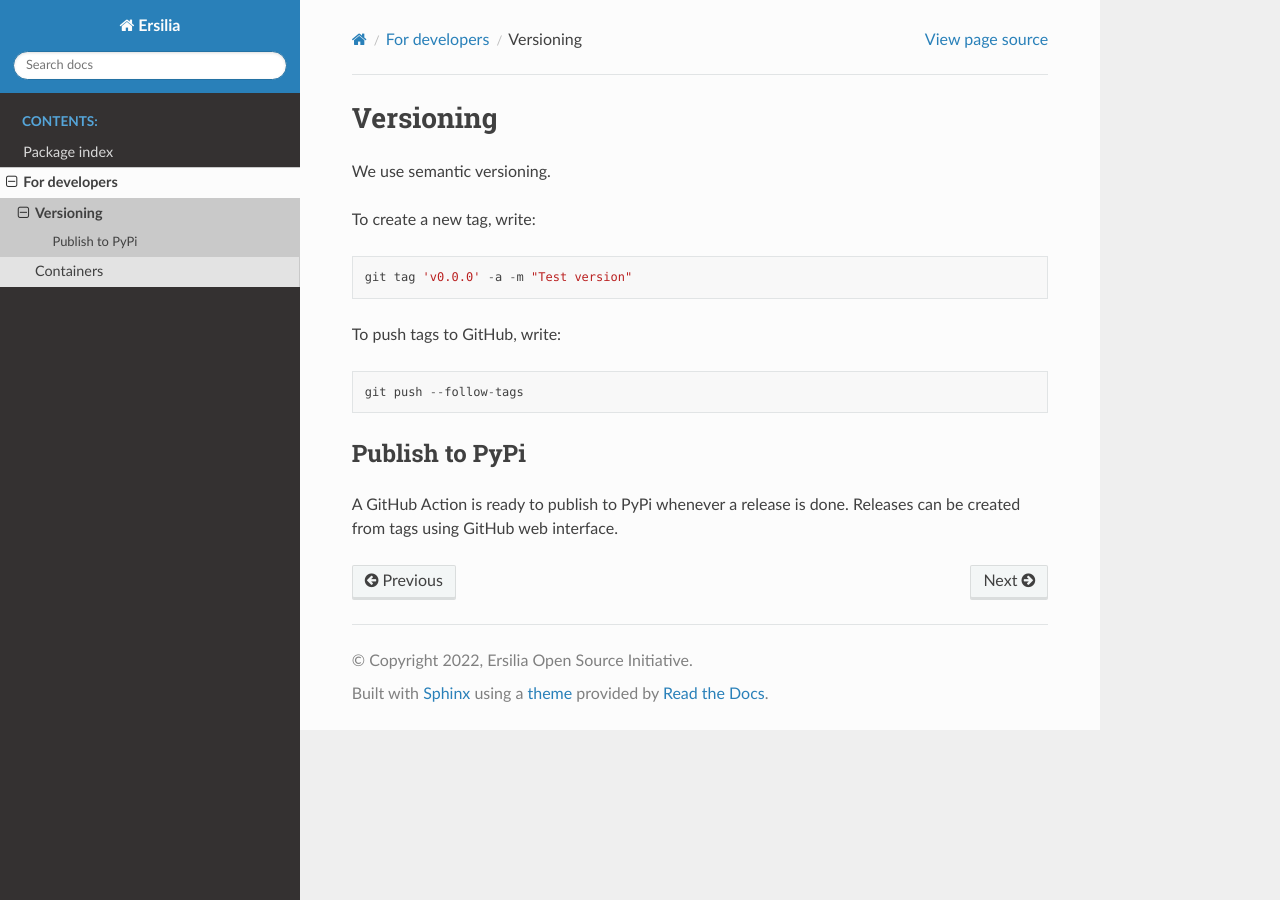
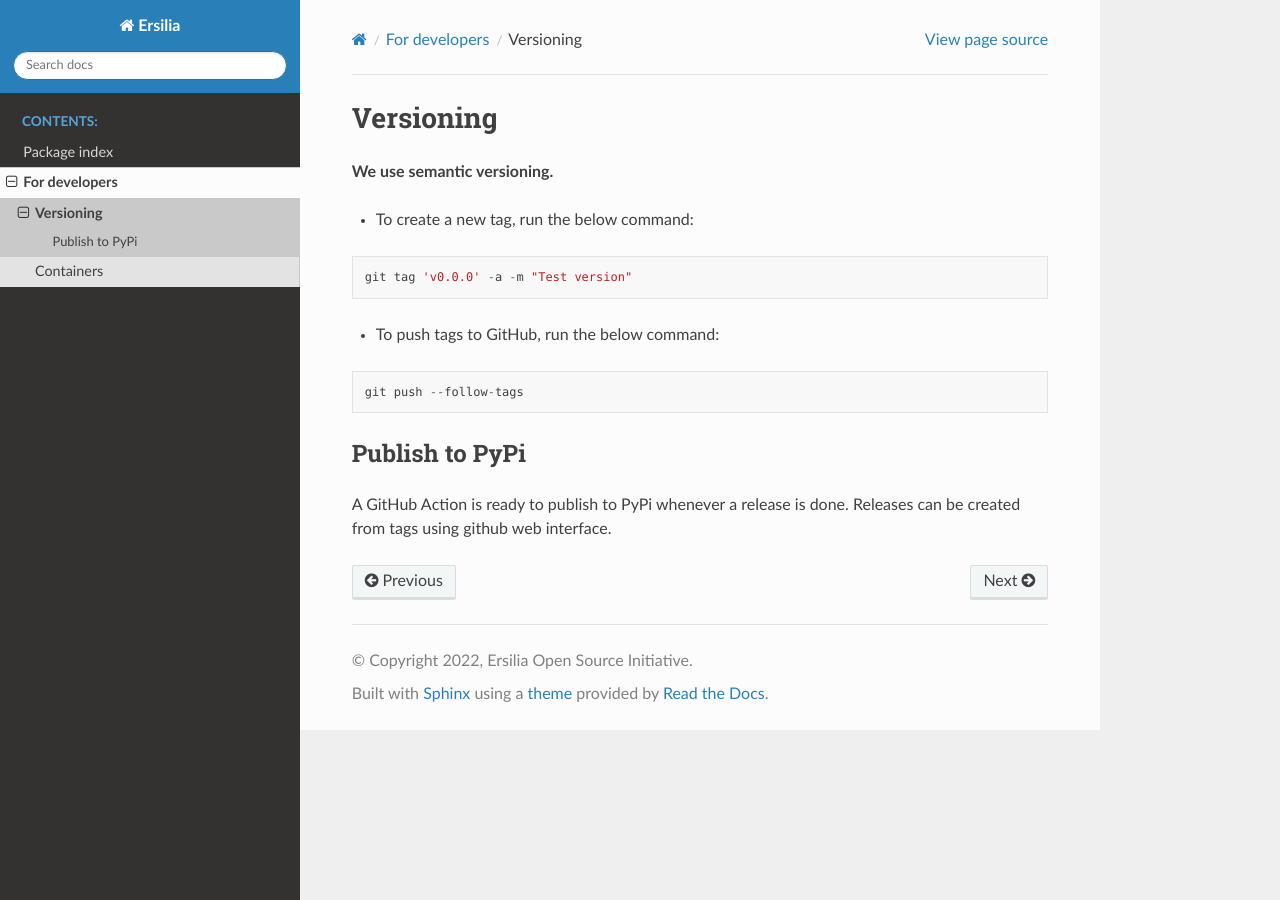
Before and after one commit to ersilia-os/ersilia, a Sphinx documentation site: the page built from docs/source/devel/versioning.md, in a window 1280 px wide. Built offline with Sphinx 7.4.7 and the Read the Docs theme 2.0.0, drawn with Linux system fonts in a browser that asks for light colours; pages that are not in the unit, such as notebooks, are missing from menus.

Commit message:
Updated versioning.md

````diff
--- a/docs/source/devel/versioning.md
+++ b/docs/source/devel/versioning.md
@@ -1,15 +1,15 @@
 # Versioning
 
-We use semantic versioning.
+**We use semantic versioning.**
 
-To create a new tag, write:
+- To create a new tag, run the below command:
 ```
 git tag 'v0.0.0' -a -m "Test version"
 ```
-To push tags to GitHub, write:
+- To push tags to GitHub, run the below command:
 ```
 git push --follow-tags
 ```
 
 ## Publish to PyPi
-A GitHub Action is ready to publish to PyPi whenever a release is done. Releases can be created from tags using GitHub web interface.
+A GitHub Action is ready to publish to PyPi whenever a release is done. Releases can be created from tags using github web interface.
````
